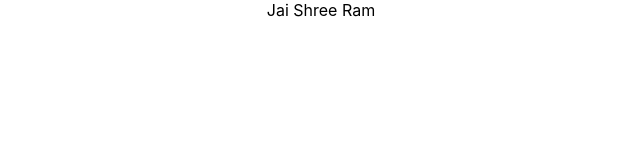
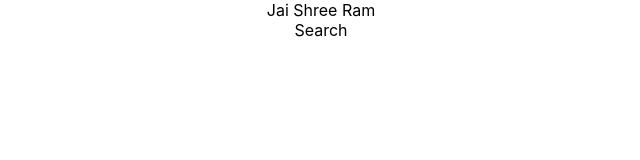
Before and after one commit to Pradip82333/hooks_assignment, a React (Create React App) app: page / in a window 1280 px wide. Shown: the top 160 px of the page, without its empty margins (319-959 px from the left). Built offline with nearby package versions, Linux system fonts and the light colour scheme.

Commit message:
3rd commit

```diff
--- a/src/App.js
+++ b/src/App.js
@@ -1,7 +1,9 @@
 import "./App.css";
+import Search from "./Search";
 
 function App() {
-  return <div className="App">Jai Shree Ram</div>;
+  return <div className="App">Jai Shree Ram
+  <Search/></div>;
 }
 
 export default App;
--- /dev/null
+++ b/src/Search.js
@@ -0,0 +1,9 @@
+import React from 'react'
+
+function Search() {
+  return (
+    <div>Search</div>
+  )
+}
+
+export default Search
```
